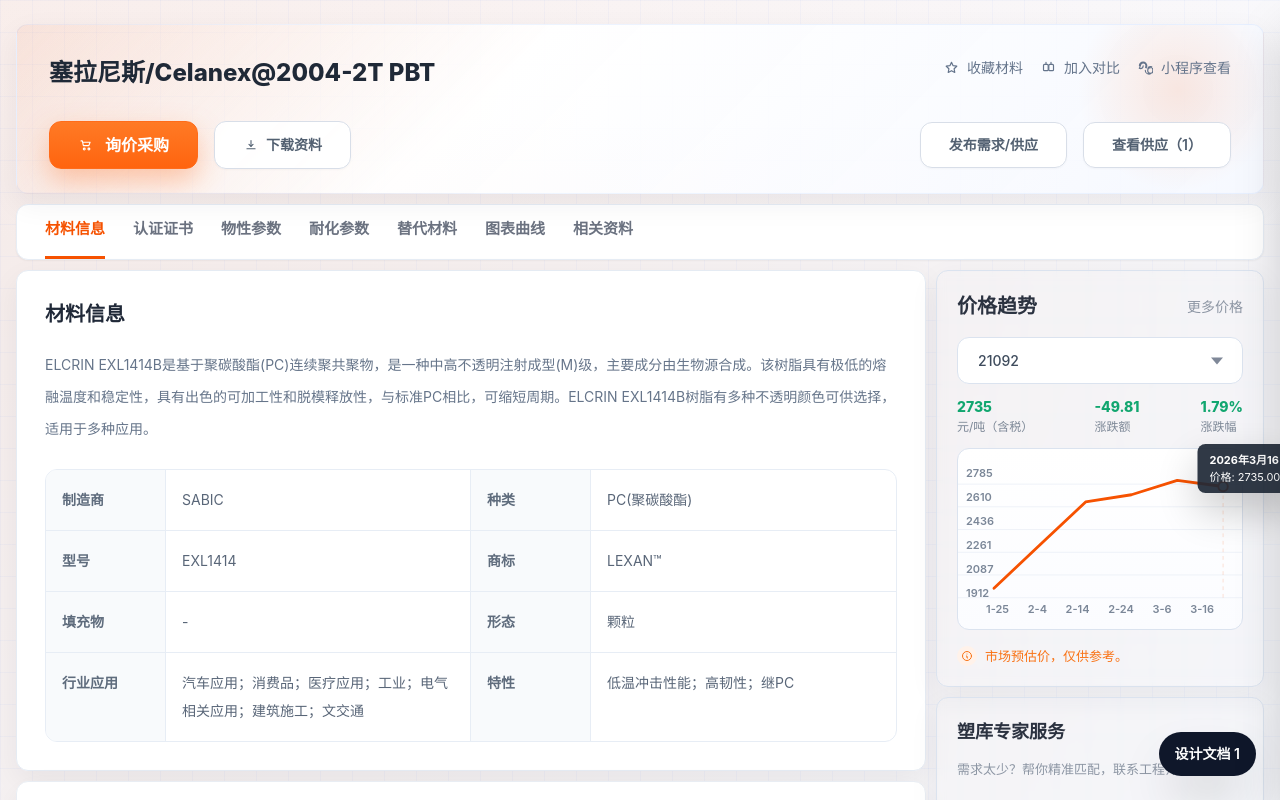
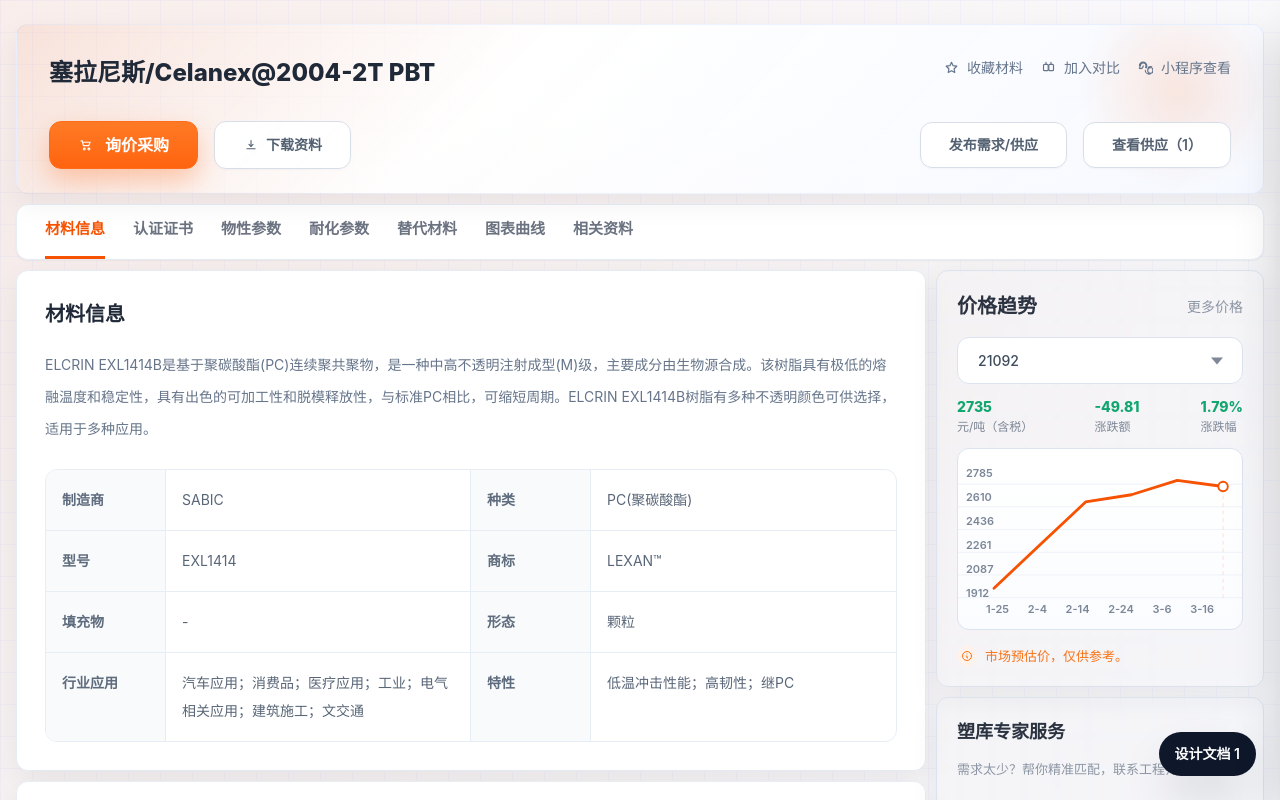
Before and after one commit to INNAUHIX/plasdata, a Next.js app: page / in a window 1280 px wide. Shown: the top 800 px of the page. Built offline with nearby package versions, Linux system fonts and the light colour scheme.

Commit message:
Fix: show tooltip only on hover

```diff
--- a/src/components/RightRail.tsx
+++ b/src/components/RightRail.tsx
@@ -71,6 +71,7 @@
 
 function TrendChart({ option }: { option: TrendOption }) {
   const [hoveredIndex, setHoveredIndex] = useState<number>(option.points.length - 1);
+  const [isHovered, setIsHovered] = useState(false);
 
   const geometry = useMemo(() => {
     const min = Math.min(...option.points.map((point) => point.value));
@@ -118,7 +119,11 @@
           ))}
         </div>
 
-        <div className="absolute inset-0 z-10 flex">
+        <div
+          className="absolute inset-0 z-10 flex"
+          onMouseEnter={() => setIsHovered(true)}
+          onMouseLeave={() => setIsHovered(false)}
+        >
           {geometry.map((point, index) => (
             <button
               key={point.label}
@@ -132,6 +137,7 @@
         </div>
       </div>
 
+      {isHovered && (
         <div
           className="pointer-events-none absolute -top-1 rounded-lg bg-[rgba(31,41,55,0.92)] px-3 py-2 text-[11px] text-white shadow-[0_18px_40px_rgba(0,0,0,0.2)]"
           style={{
@@ -155,6 +161,7 @@
           <div className="font-bold">{formatDateCN(activePoint.label)}</div>
           <div>价格: {activePoint.value.toFixed(2)}</div>
         </div>
+      )}
     </div>
   );
 }
```
Lines whose indentation alone changed are shown as unchanged.
